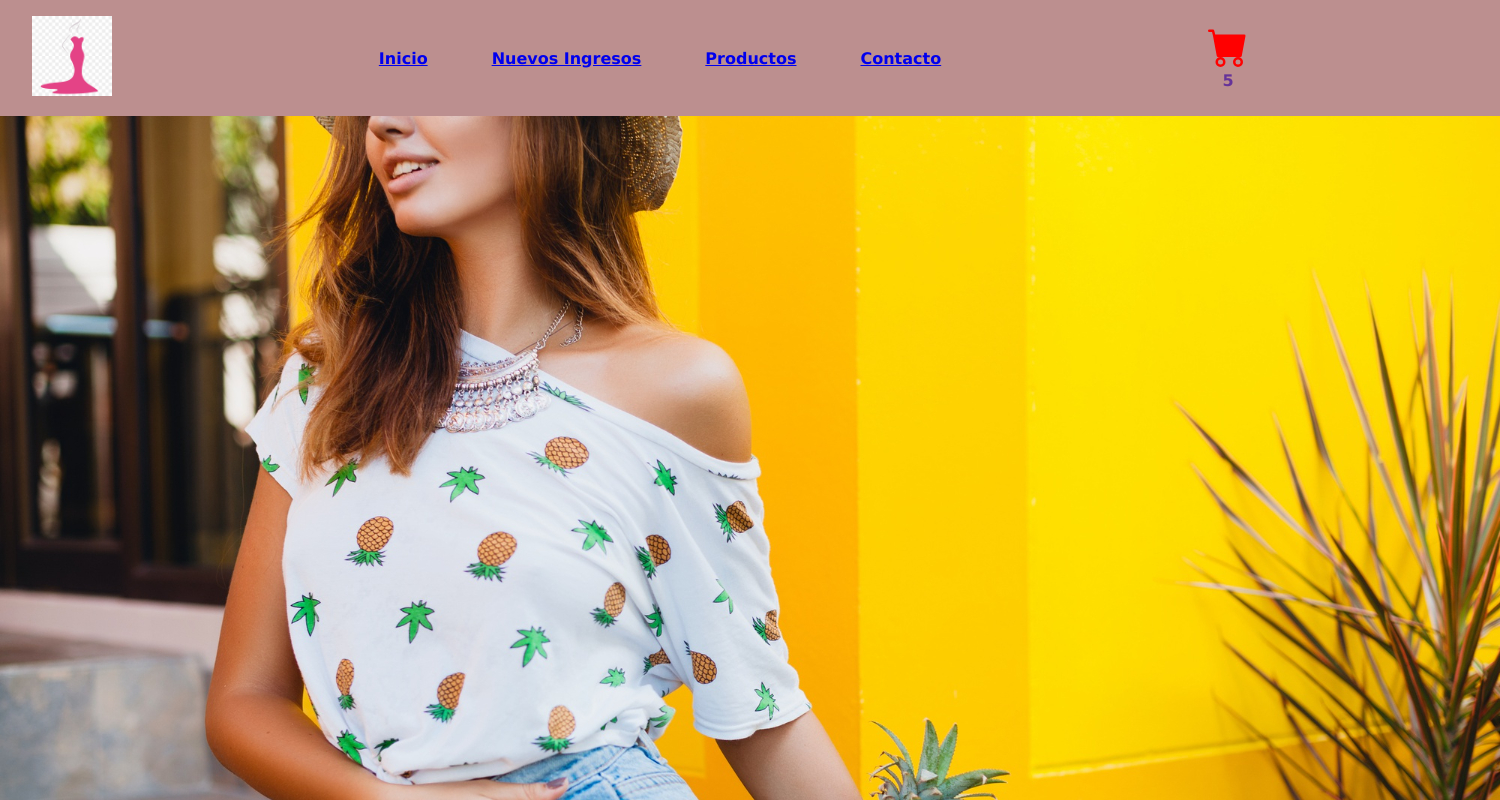
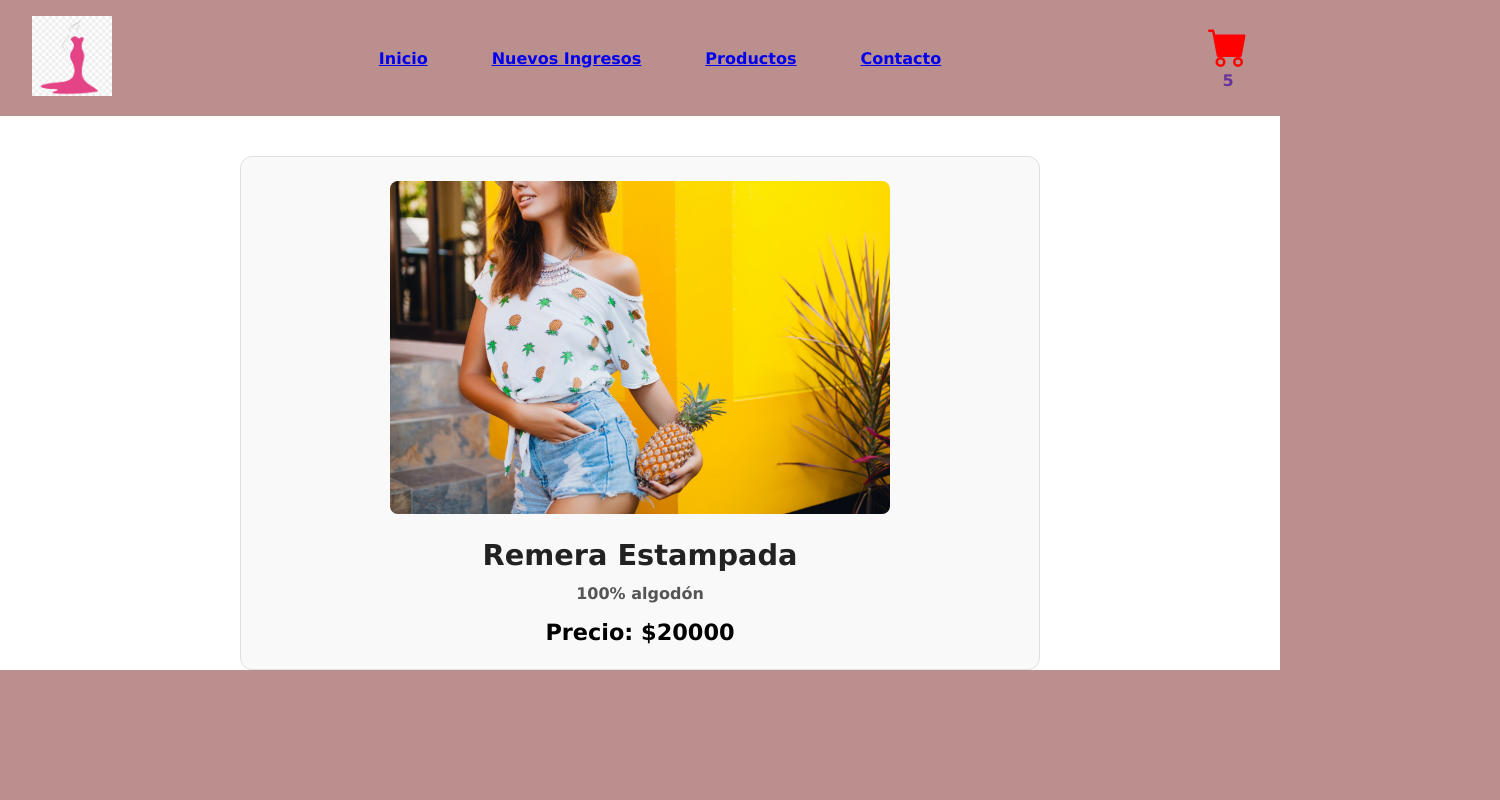
Before and after one commit to solCuevas/my-ecommerce, a React (Vite) app: page /detail/1 in a window 1280 px wide. Shown: the top 800 px of the page, 1500 px wide, since content can reach past the window. Built offline with nearby package versions, Linux system fonts and the light colour scheme.

Commit message:
Actualiza cards: quita descripción y reordena info

```diff
--- a/src/components/Item/Item.jsx
+++ b/src/components/Item/Item.jsx
@@ -1,13 +1,30 @@
+
 import "./Item.css";
+
 
 const Item = ({ product }) => {
   return (
     <div className="product-card">
-      <img src={product.image} alt={product.name} />
+      <a
+        href={`/detail/${product.id}`}
+        target="_blank"
+        rel="noopener noreferrer"
+      >
+        <img src={product.image} alt={product.name} className="product-image" />
+      </a>
+
       <div className="card-content">
         <h3>{product.name}</h3>
-        <p>{product.description}</p>
-        <span>${product.price}</span>
+        <span className="product-price">${product.price}</span>
+
+        <a
+          href={`/detail/${product.id}`}
+          target="_blank"
+          rel="noopener noreferrer"
+          className="more-info-link"
+        >
+          Más información
+        </a>
       </div>
     </div>
   );
--- a/src/components/Item/item.css
+++ b/src/components/Item/item.css
@@ -15,14 +15,18 @@
   transform: scale(1.03);
 }
 
-.product-card img {
+.product-image {
   width: 100%;
   height: 200px;
-  object-fit: cover; /* Ajusta imagen sin deformar, recorta si es necesario */
+  object-fit: cover;
+  cursor: pointer;
 }
 
 .card-content {
   padding: 15px;
+  display: flex;
+  flex-direction: column;
+  align-items: center; /* centra todo */
 }
 
 .card-content h3 {
@@ -31,14 +35,16 @@
   color: #333;
 }
 
-.card-content p {
-  font-size: 0.9rem;
-  color: #666;
-  margin-bottom: 12px;
-}
-
-.card-content span {
+.product-price {
   font-weight: bold;
   color: #000;
   font-size: 1rem;
+  margin-bottom: 8px; /* separa del link */
 }
+
+.more-info-link {
+  color: #007bff;
+  text-decoration: underline;
+  font-size: 0.9rem;
+  cursor: pointer;
+}
--- a/src/components/ItemDetail/ItemDetail.jsx
+++ b/src/components/ItemDetail/ItemDetail.jsx
@@ -1,14 +1,23 @@
-import React from 'react'
+import React from 'react';
+import"./itemDetail.css"
 
-const ItemDetail = ({product = []}) => {
+const ItemDetail = ({ product = {} }) => {
+  if (!product || !product.name) {
+    return <p>Producto no encontrado</p>;
+  }
+
   return (
-    <div>
-       <img src={product.image} alt=""  />
-       <p>{product.name}</p>
-       <p> {product.description}</p>
-       <p>${product.price}</p>
-       </div>
-  )
-}
+    <div className="detalle-container">
+      <img
+        src={product.image}
+        alt={product.name}
+        className="detalle-imagen"
+      />
+      <h2 className="detalle-nombre">{product.name}</h2>
+      <p className="detalle-descripcion">{product.description}</p>
+      <p className="detalle-precio">Precio: ${product.price}</p>
+    </div>
+  );
+};
 
-export default ItemDetail
+export default ItemDetail;
--- /dev/null
+++ b/src/components/ItemDetail/itemDetail.css
@@ -0,0 +1,35 @@
+.detalle-container {
+  max-width: 800px;
+  margin: 40px auto;
+  padding: 24px;
+  border: 1px solid #e0e0e0;
+  border-radius: 12px;
+  background-color: #f9f9f9;
+  text-align: center;
+}
+
+.detalle-imagen {
+  width: 100%;
+  max-width: 500px;
+  height: auto;
+  border-radius: 8px;
+  margin-bottom: 20px;
+}
+
+.detalle-nombre {
+  font-size: 1.8rem;
+  margin-bottom: 12px;
+  color: #222;
+}
+
+.detalle-descripcion {
+  font-size: 1rem;
+  color: #555;
+  margin-bottom: 16px;
+}
+
+.detalle-precio {
+  font-size: 1.4rem;
+  font-weight: bold;
+  color: #000;
+}
```
